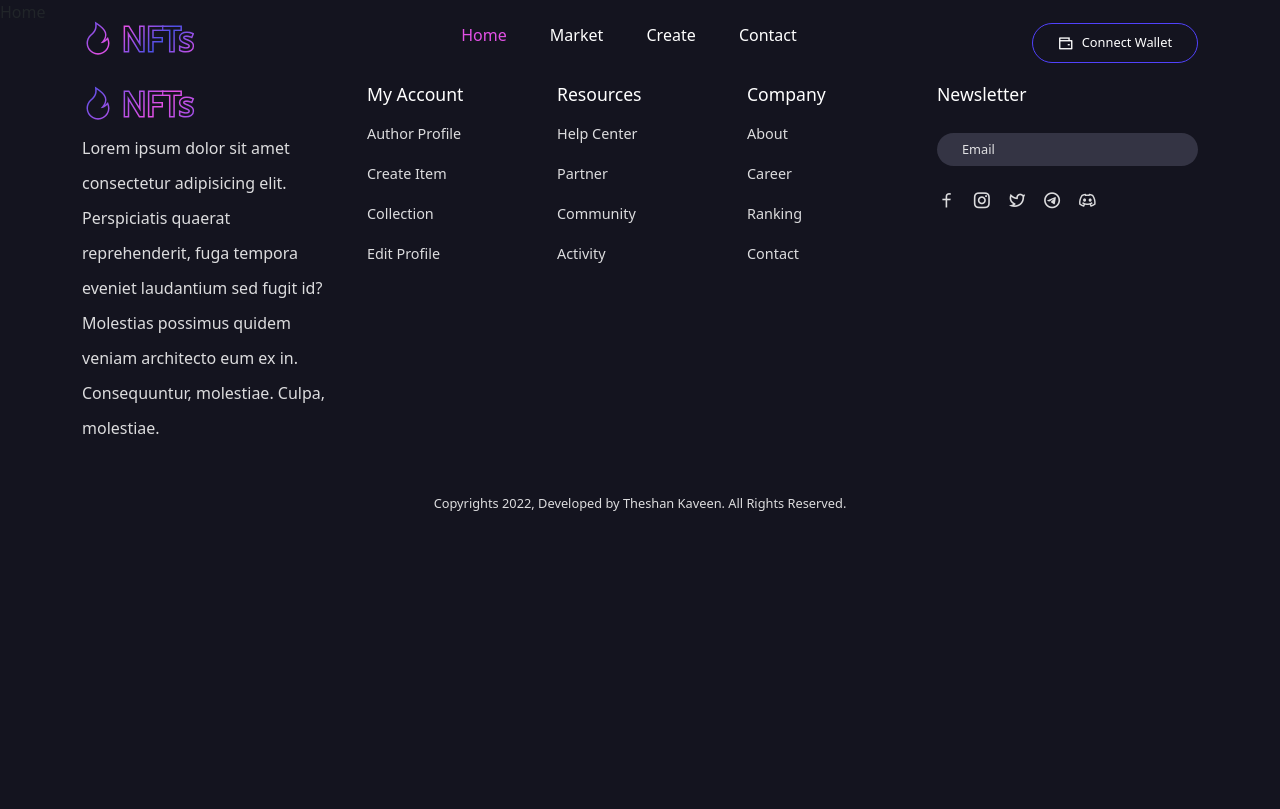
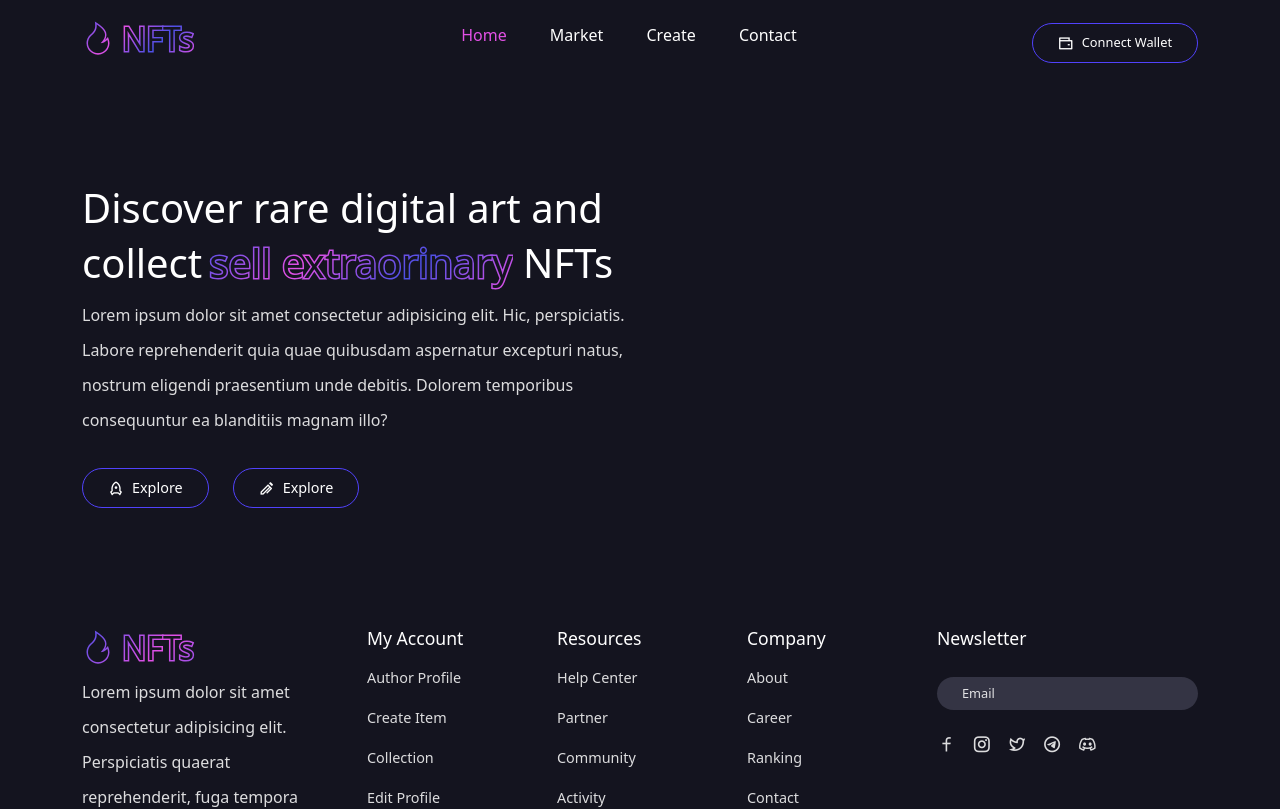
Before and after one commit to tkaveen/NFT-Marketplace-ReactJS, a React (Create React App) app: page /home in a window 1280 px wide. Shown: the top 809 px of the page. Built offline with nearby package versions, Linux system fonts and the light colour scheme.

Commit message:
HeroSection half done

```diff
--- /dev/null
+++ b/src/components/UI/HeroSection.css
@@ -0,0 +1,49 @@
+.hero__content {
+  margin-top: 120px;
+}
+
+.hero__content h2 {
+  line-height: 55px;
+  font-size: 2.5rem;
+}
+
+.hero__content h2 span {
+  background: linear-gradient(-45deg, #e250e5, #4b50e5, #e250e5, #4b50e5);
+  background-size: 100% 100%;
+  background-clip: text;
+  -webkit-text-stroke: 3px transparent;
+  -webkit-text-fill-color: #14141f;
+  margin-left: 7px !important;
+  display: inline-block;
+}
+
+.hero__btns {
+  margin-top: 30px;
+}
+
+.explore__btn,
+.create__btn {
+  border: none;
+  outline: none;
+  padding: 7px 25px !important;
+  border-radius: 50px !important;
+  border: 1px solid #5142fc !important;
+  font-size: 0.9rem;
+  background: transparent;
+}
+
+.explore__btn i,
+.create__btn i {
+  color: #fff;
+  font-size: 1rem;
+}
+
+.explore__btn a,
+.create__btn a {
+  text-decoration: none;
+  color: #fff;
+}
+
+.hero__btns button a:hover {
+  color: #fff;
+}
--- /dev/null
+++ b/src/components/UI/HeroSection.jsx
@@ -0,0 +1,42 @@
+import React from "react";
+import { Container, Row, Col } from "reactstrap";
+import { Link } from "react-router-dom";
+import "./HeroSection.css";
+
+const HeroSection = () => {
+  return (
+    <section className="hero__section">
+      <Container>
+        <Row>
+          <Col lg="6" md="6">
+            <div className="hero__content">
+              <h2>
+                Discover rare digital art and collect
+                <span> sell extraorinary</span> NFTs
+              </h2>
+              <p>
+                Lorem ipsum dolor sit amet consectetur adipisicing elit. Hic,
+                perspiciatis. Labore reprehenderit quia quae quibusdam
+                aspernatur excepturi natus, nostrum eligendi praesentium unde
+                debitis. Dolorem temporibus consequuntur ea blanditiis magnam
+                illo?
+              </p>
+              <div className="hero__btns d-flex align-items-center gap-4">
+                <button className=" explore__btn d-flex align-items-center gap-2 ">
+                  <i class="ri-rocket-line"></i>
+                  <Link to="/market">Explore</Link>
+                </button>
+                <button className=" create__btn d-flex align-items-center gap-2 ">
+                  <i class="ri-ball-pen-line"></i>
+                  <Link to="/create">Explore</Link>
+                </button>
+              </div>
+            </div>
+          </Col>
+        </Row>
+      </Container>
+    </section>
+  );
+};
+
+export default HeroSection;
--- a/src/pages/Home.jsx
+++ b/src/pages/Home.jsx
@@ -1,7 +1,12 @@
 import React from "react";
+import HeroSection from "../components/UI/HeroSection";
 
 const Home = () => {
-  return <div>Home</div>;
+  return (
+    <>
+      <HeroSection />
+    </>
+  );
 };
 
 export default Home;
```
